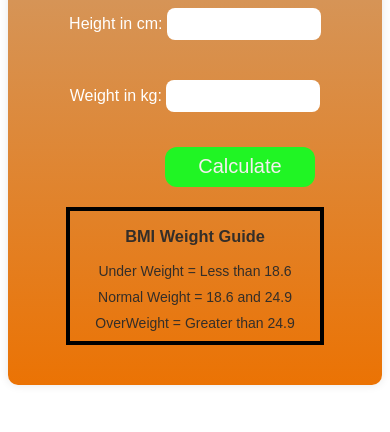
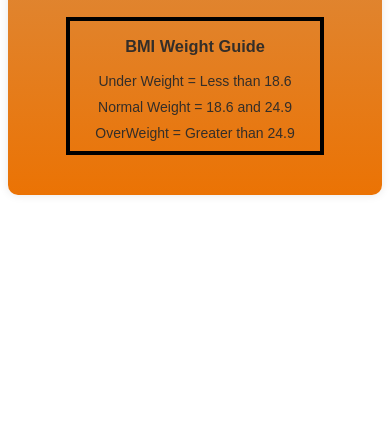
Before and after one commit to Ankitg-713/BMI_Calculator, a plain HTML site: page index.html in a window 390 px wide. Shown: the part 412-844 px from the top of the page. Drawn offline with Linux system fonts and the light colour scheme.

Commit message:
BMI Calculator Responsive

```diff
--- a/index.css
+++ b/index.css
@@ -89,7 +89,7 @@ button {
 
     body{
 
-      margin-top: 250px;
+      margin-top: 60px;
 
     }
 }
```
